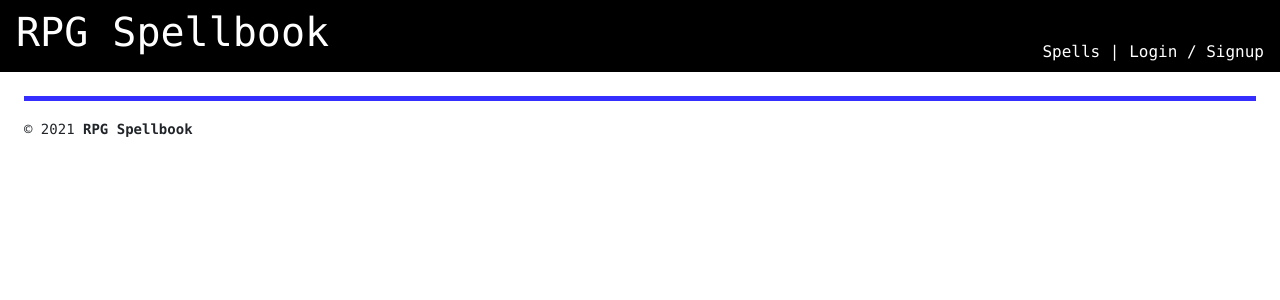
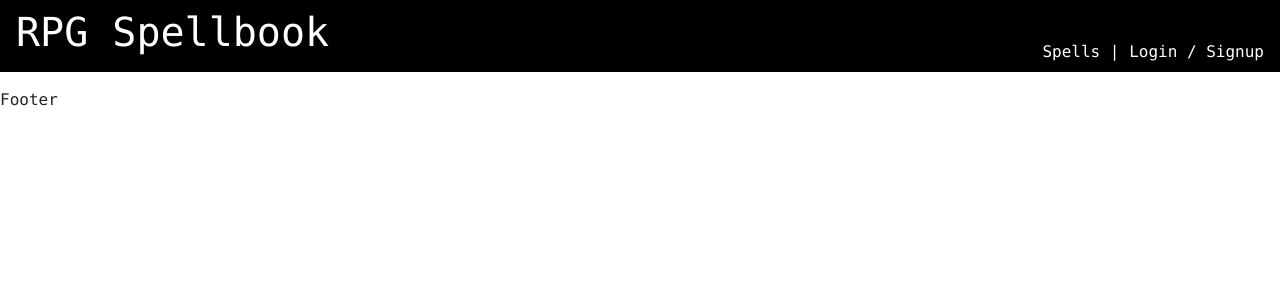
Before and after one commit to BeccaN/spell-book-frontend, a React (Create React App) app: page /login in a window 1280 px wide. Shown: the top 300 px of the page. Built offline with nearby package versions, Linux system fonts and the light colour scheme; no server answers.

Commit message:
Added footer w/ render conditional

```diff
--- a/public/index.html
+++ b/public/index.html
@@ -40,4 +40,5 @@
       To create a production bundle, use `npm run build` or `yarn build`.
     -->
   </body>
+
 </html>
--- a/src/App.js
+++ b/src/App.js
@@ -25,18 +25,18 @@ class App extends Component {
 
   logOutHandler = () => {
     localStorage.removeItem("token")
-    //redirect
     this.props.logoutUser()
   }
 
   render() {
     return (
-      <div className="">
+      <div className="position-relative">
         <Navbar user={this.props.user} logOutHandler={this.logOutHandler}/>
         <Route exact path="/" render={() => <SpellsContainer user={this.props.user} />} />
         <Route exact path="/login-signup" component={LoginSignup} />
         <SpellBookContainer user={this.props.user} />
-        <Footer />
+
+        <Route path="/" render={(routerProps) => <Footer {...routerProps}/> } />
       </div>
     )
   }
--- a/src/components/Footer.js
+++ b/src/components/Footer.js
@@ -1,10 +1,24 @@
 import React from 'react'
 
-export default function Footer() {
+export default function Footer(props) {
+  const {location} = props
+  console.log(location.pathname)
+
+  const renderCheck = () => {
+    if (!(location.pathname === '/login-signup')) {
+      return (
+        <div>
+          Footer
+        </div>
+      )
+    } else {
+      return (
+        null
+      )
+    }
+  }
+
   return (
-    <div className="m-4">
-      <hr className="solid"></hr>
-      <small>&copy; 2021 <strong>RPG Spellbook</strong></small>
-    </div>
+    renderCheck()
   )
 }
--- a/src/components/SpellBookShow.js
+++ b/src/components/SpellBookShow.js
@@ -36,6 +36,7 @@ class SpellBookShow extends Component {
               </div>
 
               <CollapsibleDesc spell={spell}/>
+
             </div>
 
             )}
@@ -44,6 +45,8 @@ class SpellBookShow extends Component {
           <div className="mt-4">
             <button className="form-btn p-1" onClick={this.handleClick} value={this.spell_book.id}>Delete Spell Book</button>
           </div>
+
+
         </>
       )
     } else {
--- a/src/containers/LoginSignup.js
+++ b/src/containers/LoginSignup.js
@@ -2,7 +2,7 @@ import React from 'react'
 import Login from '../components/Login'
 import Signup from '../components/Signup'
 
-export default function LoginSignup() {
+export default function LoginSignup(props) {
 
     return (
         <div className="d-flex justify-content-around login-signup">
--- a/src/index.css
+++ b/src/index.css
@@ -106,6 +106,12 @@ hr.solid {
   border-top: 5px solid #352eff;
 }
 
+footer {
+  position: relative;
+  width: 100%;
+  bottom: 0;
+}
+
 .spell-book {
   display: flex;
   justify-content: center;
```
Also changed, not shown: src/index.js (line endings or trailing spaces).
